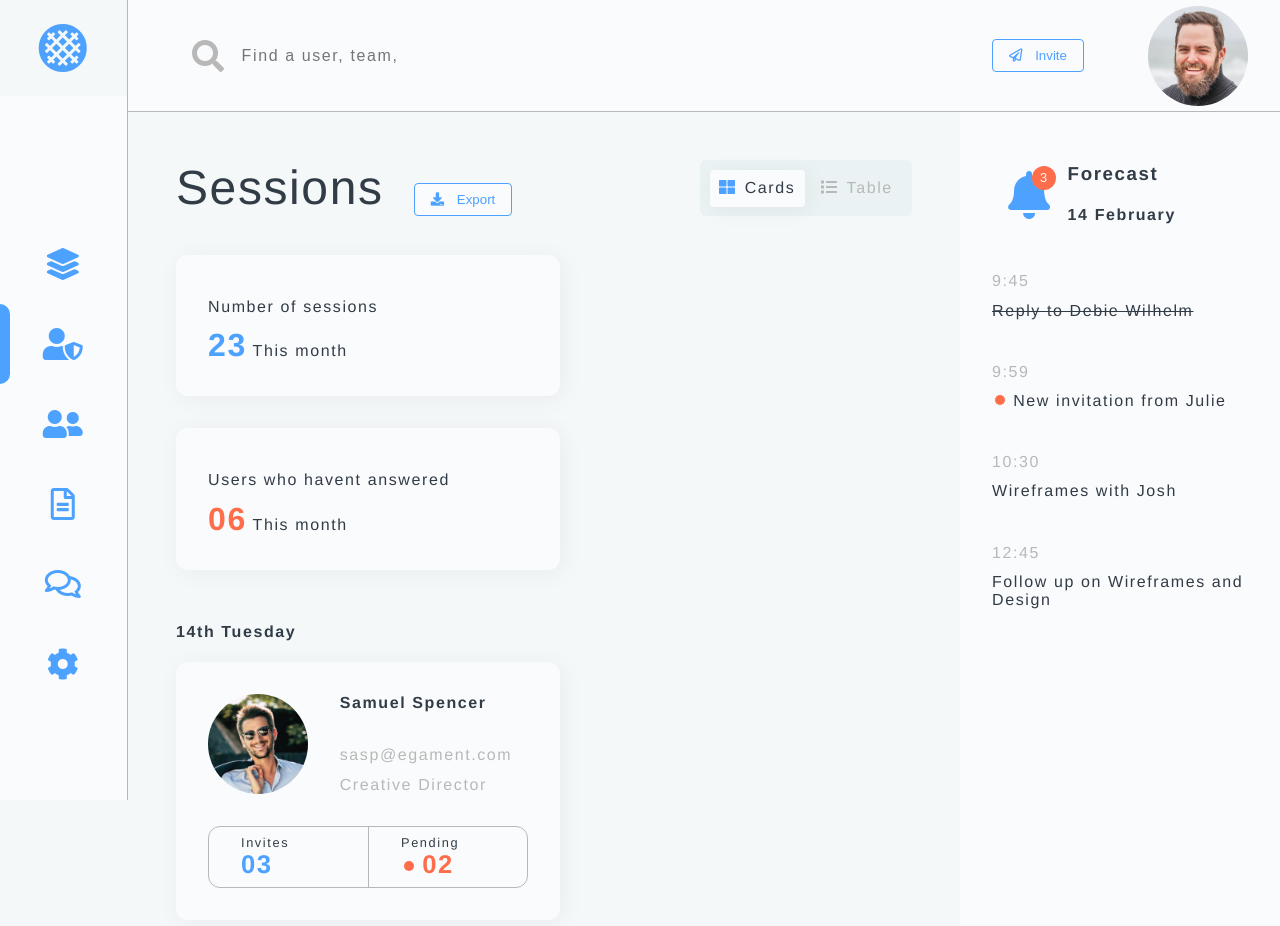
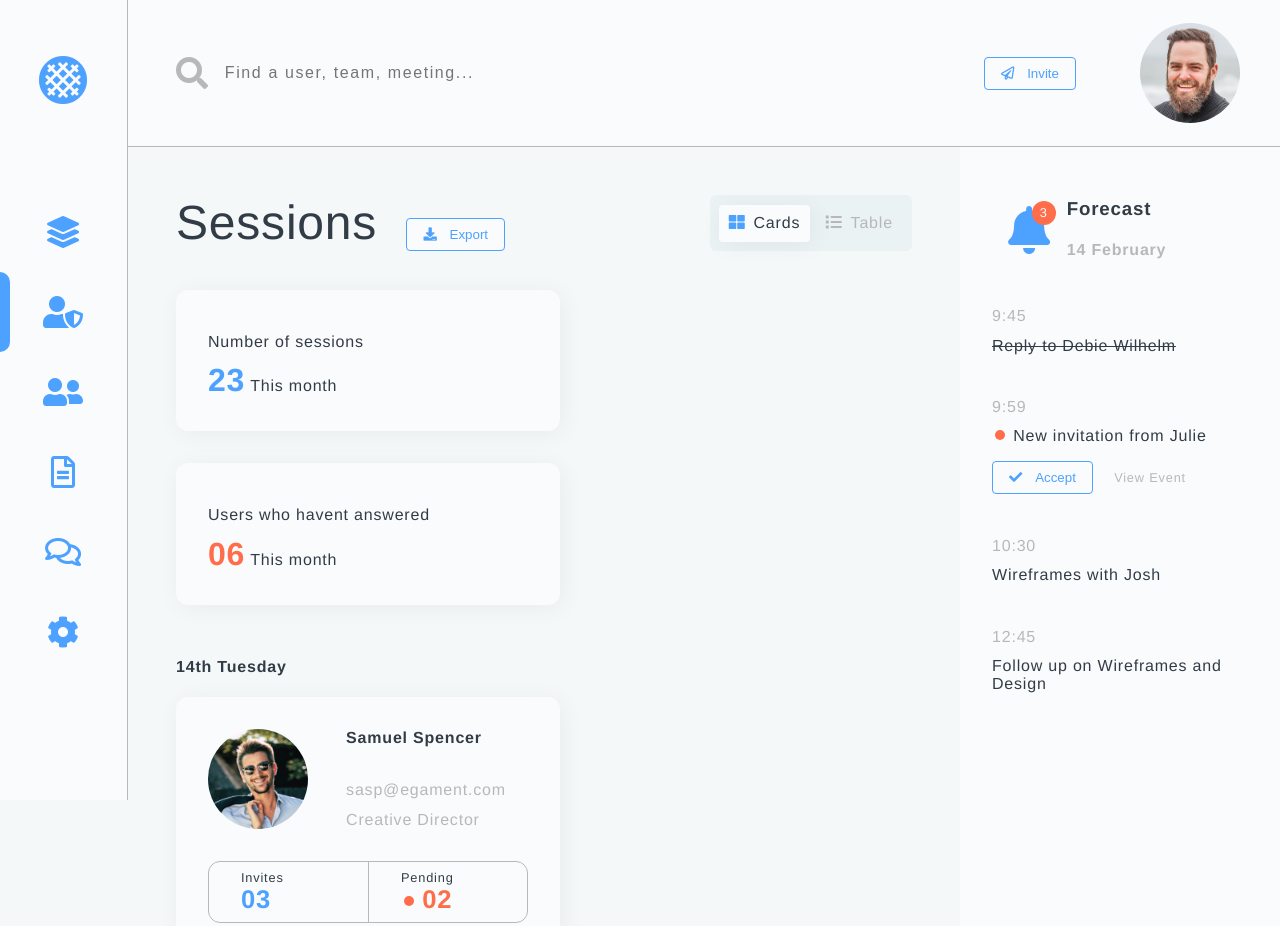
Before and after one commit to tcje91/dashboard, a website: page index.html in a window 1280 px wide. Shown: the top 926 px of the page. Drawn offline with Linux system fonts and the light colour scheme.

Commit message:
tweak general styles

```diff
--- a/index.html
+++ b/index.html
@@ -221,6 +221,10 @@
         <div class="event-card notification">
           <p class="time">9:59</p>
           <a href="#" class="description">New invitation from Julie</a>
+          <div class="event-actions">
+            <button><i class="fas fa-check"></i>Accept</button>
+            <a href="#">View Event</a>
+          </div>
         </div>
         <div class="event-card">
           <p class="time">10:30</p>
--- a/scss/_responsive.scss
+++ b/scss/_responsive.scss
@@ -29,8 +29,10 @@
     }
 
     header {
-      i {
-        margin-left: 0.5rem;
+      padding: 0.5rem;
+      input[type='text'] {
+        width: 100%;
+        font-size: 80%;
       }
     }
 
@@ -44,7 +46,7 @@
 @include mediaSml {
   .container {
     padding: 1rem;
-    grid-template: auto 7rem auto auto auto / 1fr;
+    grid-template: auto auto auto auto auto / 1fr;
     grid-template-areas:
       'nav nav'
       'user user'
@@ -78,5 +80,10 @@
         }
       }
     }
+
+    .user-panel {
+      margin-top: 1rem;
+      padding: 1rem;
+    }
   }
 }
--- a/scss/index.scss
+++ b/scss/index.scss
@@ -13,7 +13,7 @@ body {
 body {
   background-color: $bgDark;
   color: $primary;
-  letter-spacing: 0.1rem;
+  letter-spacing: 0.05rem;
   font-family: 'Franklin Gothic Medium', 'Arial Narrow', Arial, sans-serif;
 }
 
@@ -59,7 +59,7 @@ button {
   height: 100%;
   width: 100%;
   display: grid;
-  grid-template: 7rem 1fr / 8rem 1fr 20rem;
+  grid-template: auto 1fr / 8rem 1fr 20rem;
   grid-template-areas:
     'nav header user'
     'nav main sidebar';
@@ -85,7 +85,7 @@ button {
         position: relative;
 
         &.logo {
-          margin-bottom: 8rem;
+          margin: 2rem 0 4rem 0;
         }
 
         &:hover {
@@ -112,9 +112,15 @@ button {
     border-bottom: solid 1px $secondary;
     display: flex;
     align-items: center;
+    padding: 3rem;
+
+    form {
+      width: 100%;
+    }
 
     input[type='text'] {
       width: 80%;
+      height: auto;
       padding: 1rem;
       border: none;
       background-color: inherit;
@@ -127,7 +133,6 @@ button {
     }
 
     i {
-      margin-left: 4rem;
       color: $secondary;
     }
   }
@@ -138,6 +143,10 @@ button {
     display: flex;
     align-items: center;
     justify-content: space-around;
+
+    .img-wrapper {
+      margin: 1rem;
+    }
   }
 
   #main {
@@ -357,6 +366,9 @@ button {
           color: $highlight1;
         }
       }
+      h4 {
+        color: $secondary;
+      }
     }
 
     .event-card {
@@ -386,6 +398,19 @@ button {
           text-decoration: line-through;
         }
       }
+
+      .event-actions {
+        margin-top: 1rem;
+        a {
+          font-size: 80%;
+          padding: 1rem;
+          color: $secondary;
+
+          &:hover {
+            color: $primary;
+          }
+        }
+      }
     }
   }
 }
```
Also changed, not shown: css/index.css.
